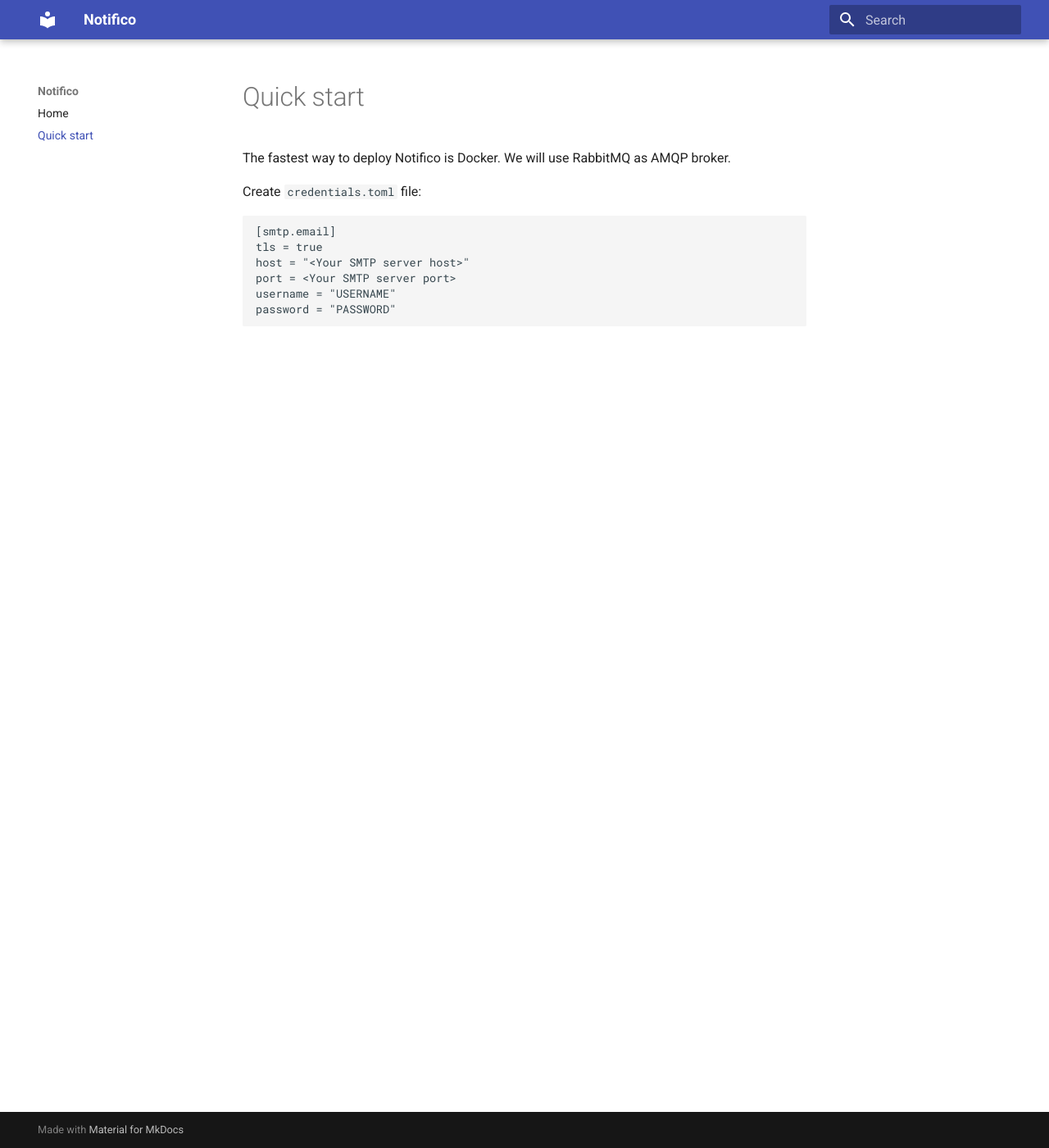
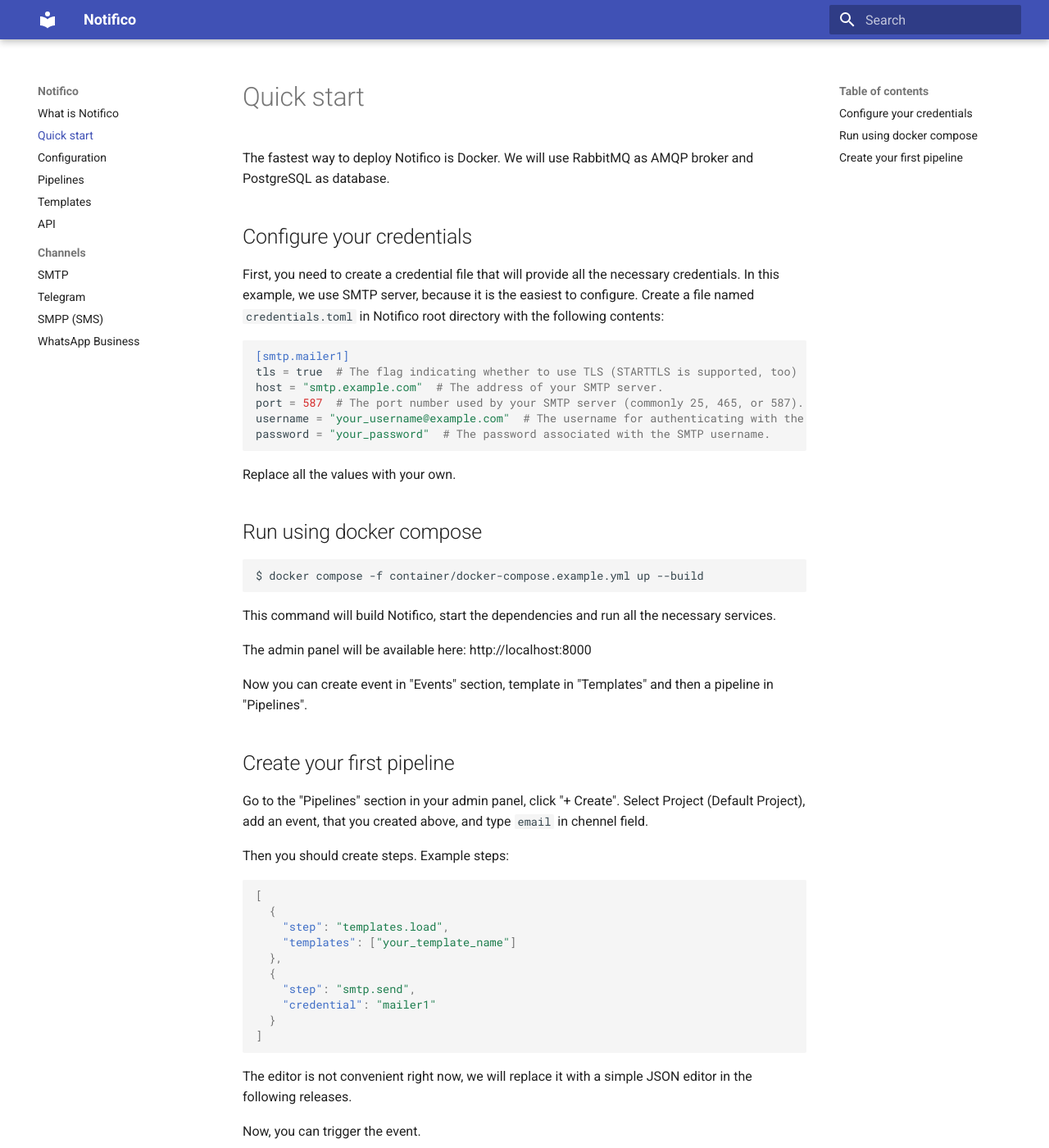
Before and after one commit to notificohq/docs, an MkDocs documentation site: the page built from docs/quick-start.md, in a window 1280 px wide and 1400 px high. Shown: the whole window at 82% size. Built offline with MkDocs 1.6.1 and Material for MkDocs 9.7.7, drawn with Linux system fonts in a browser that asks for light colours.

````diff
--- a/docs/quick-start.md
+++ b/docs/quick-start.md
@@ -1,11 +1,52 @@
-The fastest way to deploy Notifico is Docker. We will use RabbitMQ as AMQP broker.
+# Quick start
+The fastest way to deploy Notifico is Docker. We will use RabbitMQ as AMQP broker and PostgreSQL as database.
 
-Create `credentials.toml` file:
+## Configure your credentials
+First, you need to create a credential file that will provide all the necessary credentials.
+In this example, we use SMTP server, because it is the easiest to configure.
+Create a file named `credentials.toml` in Notifico root directory with the following contents:
+
 ```toml
-[smtp.email]
-tls = true
-host = "<Your SMTP server host>"
-port = <Your SMTP server port>
-username = "USERNAME"
-password = "PASSWORD"
+[smtp.mailer1]
+tls = true  # The flag indicating whether to use TLS (STARTTLS is supported, too)
+host = "smtp.example.com"  # The address of your SMTP server.
+port = 587  # The port number used by your SMTP server (commonly 25, 465, or 587).
+username = "your_username@example.com"  # The username for authenticating with the SMTP server.
+password = "your_password"  # The password associated with the SMTP username.
 ```
+
+Replace all the values with your own.
+
+## Run using docker compose
+
+```shell
+$ docker compose -f container/docker-compose.example.yml up --build
+```
+
+This command will build Notifico, start the dependencies and run all the necessary services.
+
+The admin panel will be available here: http://localhost:8000
+
+Now you can create event in "Events" section, template in "Templates" and then a pipeline in "Pipelines".
+
+## Create your first pipeline
+Go to the "Pipelines" section in your admin panel, click "+ Create". Select Project (Default Project), add an event, that you created above, and type `email` in chennel field.
+
+Then you should create steps.
+Example steps:
+```json
+[
+  {
+    "step": "templates.load",
+    "templates": ["your_template_name"]
+  },
+  {
+    "step": "smtp.send",
+    "credential": "mailer1"
+  }
+]
+```
+
+The editor is not convenient right now, we will replace it with a simple JSON editor in the following releases.
+
+Now, you can trigger the event.
--- a/mkdocs.yml
+++ b/mkdocs.yml
@@ -1,10 +1,27 @@
 site_name: Notifico
-site_url: https://mydomain.org/mysite
+site_url: https://notifico.tech/
 theme:
   name: material
   features:
     - navigation.sections
 dev_addr: 127.0.0.1:8001
 nav:
-  - Home: index.md
+  - index.md
   - Quick start: quick-start.md
+  - Configuration: configuration.md
+  - Pipelines: pipelines.md
+  - Templates: templates.md
+  - API: api.md
+  - Channels:
+      - SMTP: channels/smtp.md
+      - Telegram: channels/telegram.md
+      - SMPP (SMS): channels/smpp.md
+      - WhatsApp Business: channels/wa_business.md
+markdown_extensions:
+  - pymdownx.highlight:
+      anchor_linenums: true
+      line_spans: __span
+      pygments_lang_class: true
+  - pymdownx.inlinehilite
+  - pymdownx.snippets
+  - pymdownx.superfences
````
Also changed, not shown: docs/api.md (added, +41 -0 lines), docs/channels/smpp.md (added, +17 -0 lines), docs/channels/smtp.md (added, +35 -0 lines), docs/channels/telegram.md (+8 -7 lines), docs/channels/wa_business.md (added, +12 -0 lines), docs/configuration.md (added, +23 -0 lines), docs/credentials.md (deleted, +0 -55 lines), docs/index.md (+10 -8 lines), docs/pipelines.md (+3 -1 lines), docs/templates.md (+10 -20 lines), docs/pipelines.svg (renamed from assets/pipelines.svg), 1 other file.
